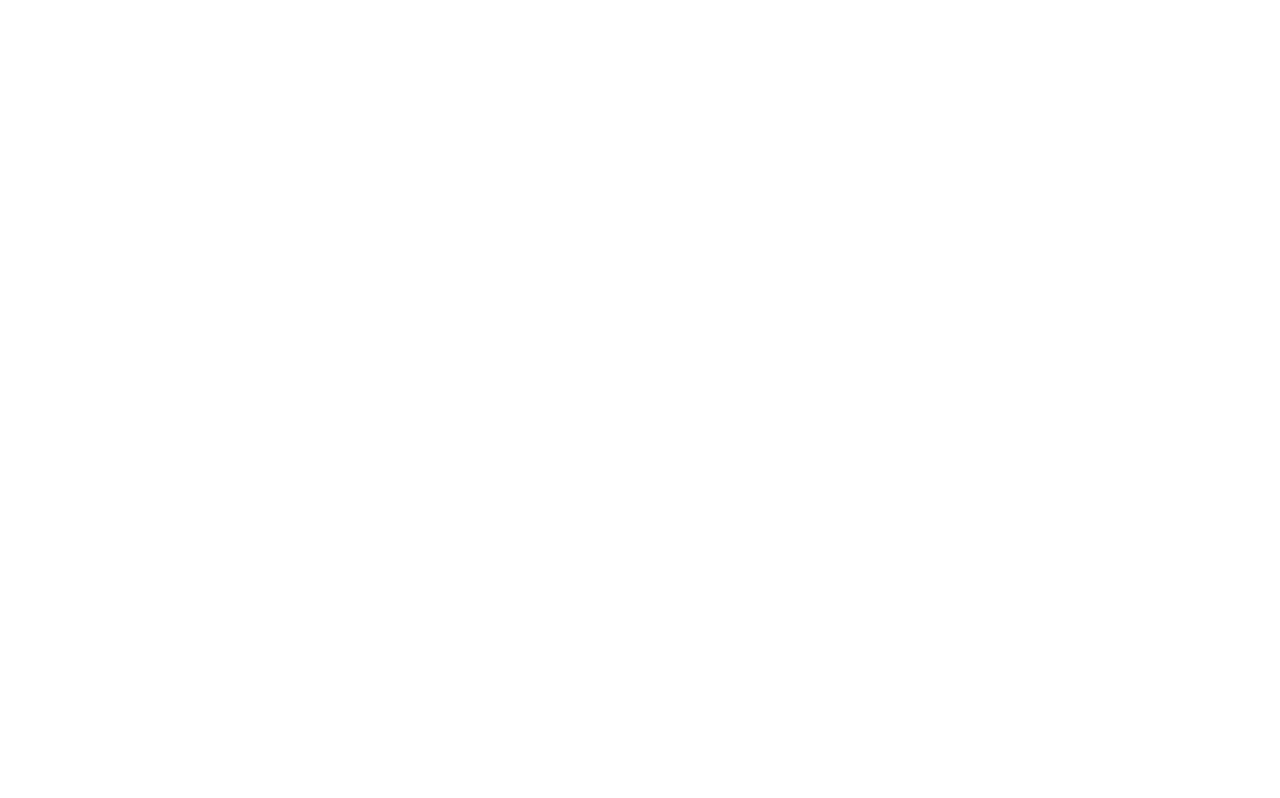
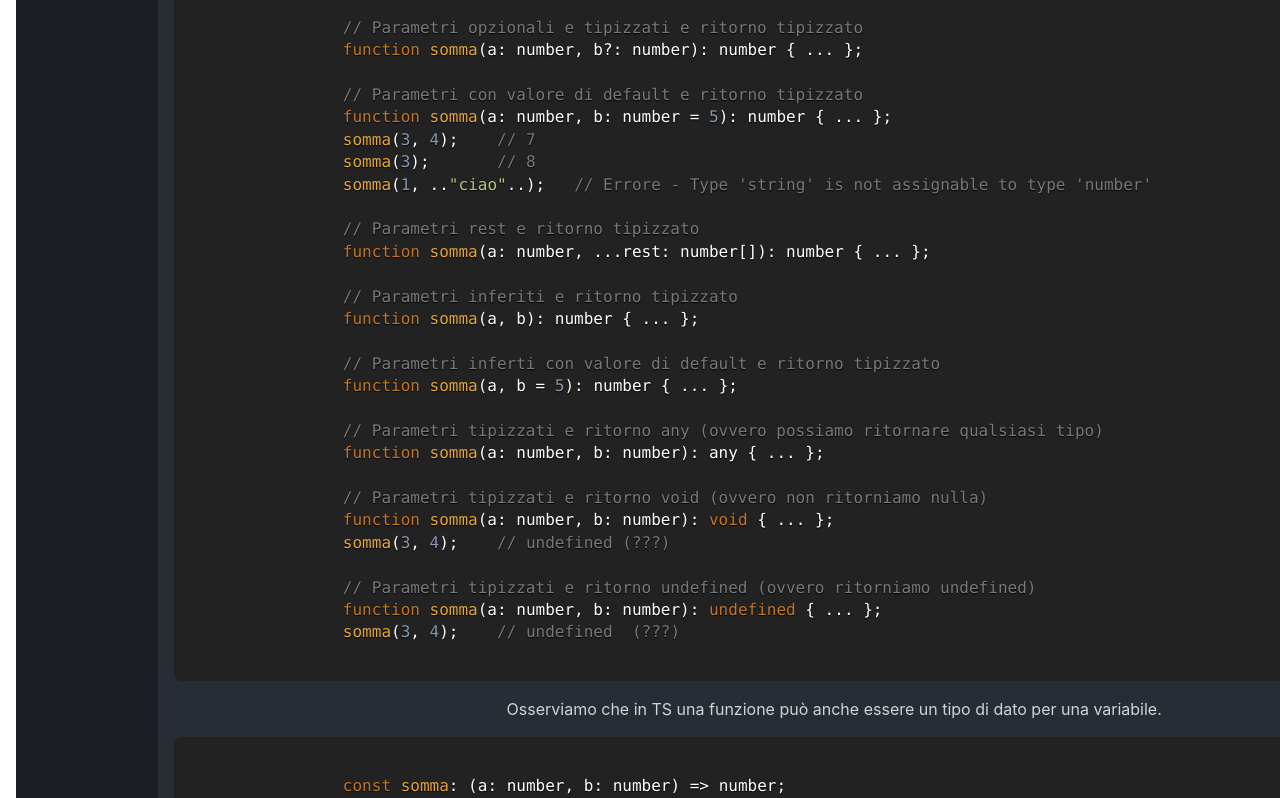
Before and after one commit to aleattene/aleattene-knowledges, a React (Vite) app: page /it/languages/typescript in a window 1280 px wide. Shown: the part 5140-5938 px from the top of the page. Before the commit the page ends 5008 px from the top, so only its background shows below. Built offline with nearby package versions, Linux system fonts and the light colour scheme.

Commit message:
feat(ts): add function parameters

```diff
--- a/src/pages/it/Languages/Typescript/Typescript.tsx
+++ b/src/pages/it/Languages/Typescript/Typescript.tsx
@@ -185,6 +185,48 @@ const Typescript: React.FC = () => {
                 Object.keys(Roles)[1]    // USER
                 Object.keys(Roles)[2]    // GUEST
             `}/>
+            <h2>Funzioni</h2>
+            <TypescriptCode code={`
+                // Parametri e ritorno tipizzati
+                function somma(a: number, b: number): number { ... };
+
+                // Parametri opzionali e tipizzati e ritorno tipizzato
+                function somma(a: number, b?: number): number { ... };
+
+                // Parametri con valore di default e ritorno tipizzato
+                function somma(a: number, b: number = 5): number { ... };
+                somma(3, 4);    // 7
+                somma(3);       // 8
+                somma(1, .."ciao"..);   // Errore - Type 'string' is not assignable to type 'number'
+
+                // Parametri rest e ritorno tipizzato
+                function somma(a: number, ...rest: number[]): number { ... };
+
+                // Parametri inferiti e ritorno tipizzato
+                function somma(a, b): number { ... };
+
+                // Parametri inferti con valore di default e ritorno tipizzato
+                function somma(a, b = 5): number { ... };
+
+                // Parametri tipizzati e ritorno any (ovvero possiamo ritornare qualsiasi tipo)
+                function somma(a: number, b: number): any { ... };
+
+                // Parametri tipizzati e ritorno void (ovvero non ritorniamo nulla)
+                function somma(a: number, b: number): void { ... };
+                somma(3, 4);    // undefined (???)
+
+                // Parametri tipizzati e ritorno undefined (ovvero ritorniamo undefined)
+                function somma(a: number, b: number): undefined { ... };
+                somma(3, 4);    // undefined  (???)
+            `}/>
+            <p>Osserviamo che in TS una funzione può anche essere un tipo di dato per una variabile.</p>
+            <TypescriptCode code={`
+                const somma: (a: number, b: number) => number;
+                const variable: function = somma;                       // assignment poco specifico
+                const otherVariable = somma;                            // inferenza del tipo
+                const prova: (a: number, b: number) => number = somma;  // assignment specifico
+                (???)
+            `}/>
         </div>
     );
 };
```
